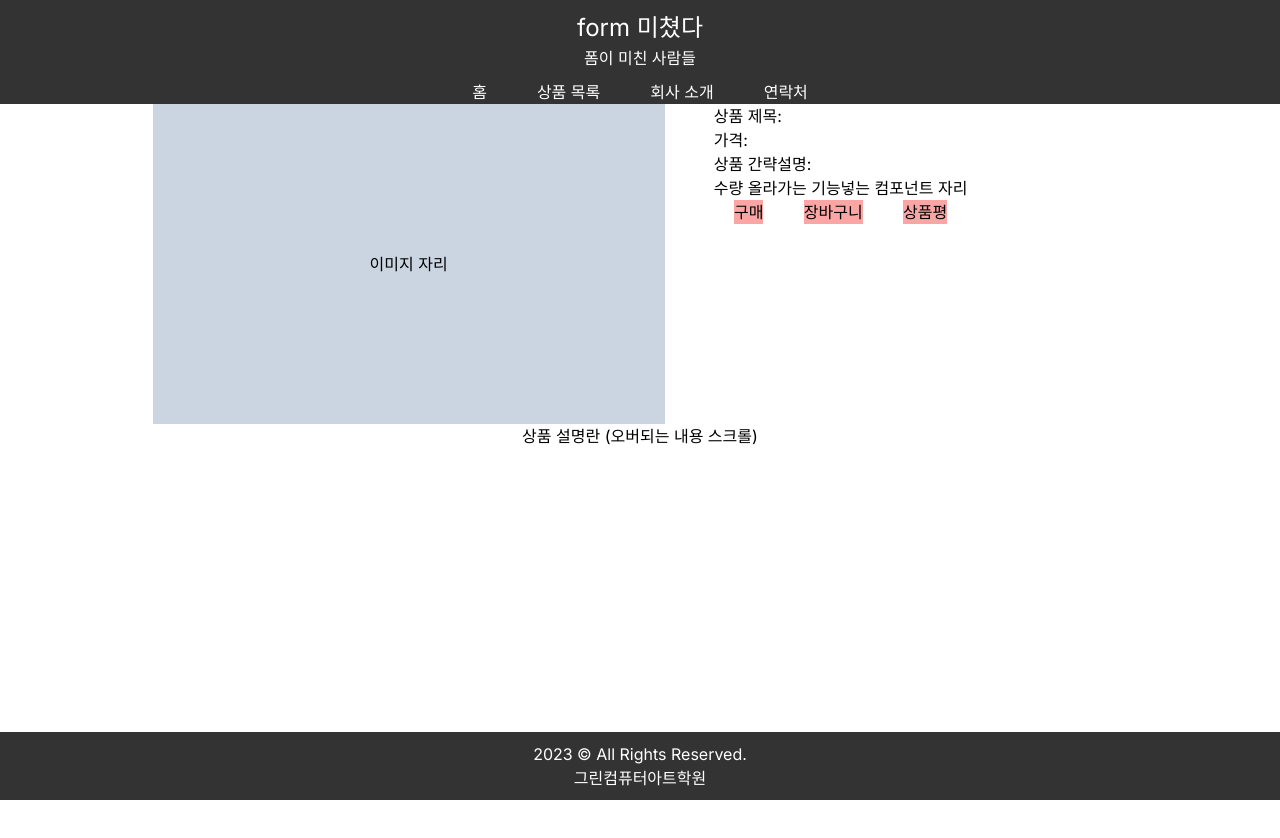
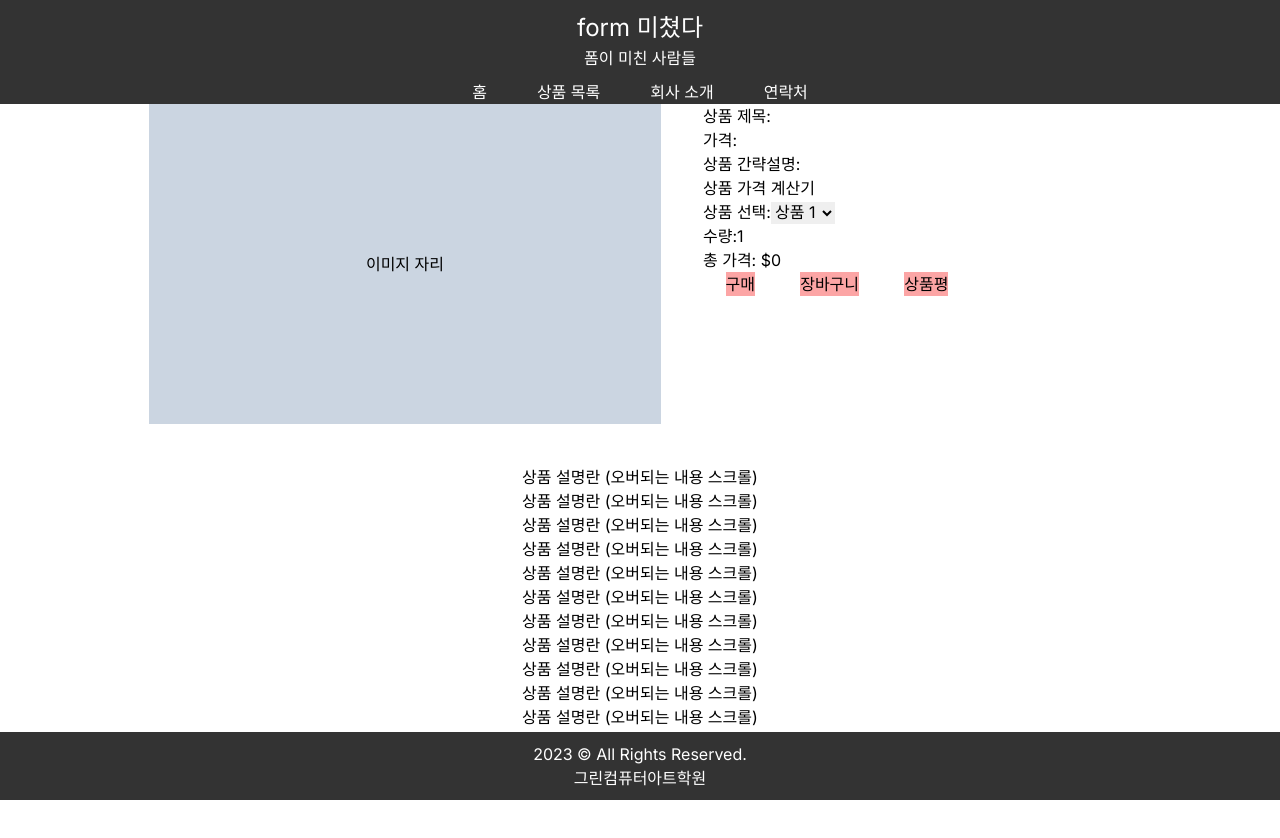
Before and after one commit to KDT-IaaS-Class-One-Group/KDT-IaaS-4team-ERP, a Next.js app: page /product in a window 1280 px wide. Shown: the top 838 px of the page. Built offline with nearby package versions, Linux system fonts and the light colour scheme.

Commit message:
feat: 상품 수량 올려주는 기능 추가

```diff
--- /dev/null
+++ b/src/app/components/Product/pricecalculator.tsx
@@ -0,0 +1,68 @@
+import React, { useState } from 'react';
+
+interface ProductDatabase {
+  [key: string]: number;
+}
+
+const ProductPriceCalculator: React.FC = () => {
+  const [productName, setProductName] = useState<string>('product1');
+  const [quantity, setQuantity] = useState<number>(1);
+  const [totalPrice, setTotalPrice] = useState<number | string>(0);
+
+  const productDatabase: ProductDatabase = {
+    'product1': 50,
+    'product2': 100,
+    // 다른 상품들...
+  };
+
+  const handleQuantityChange = (e: React.ChangeEvent<HTMLInputElement>) => {
+    const newQuantity = parseInt(e.target.value, 10);
+
+    if (!isNaN(newQuantity)) {
+      setQuantity(newQuantity);
+      updateTotalPrice(productName, newQuantity);
+    } else {
+      // 유효하지 않은 입력일 경우 에러 메시지 출력
+      setTotalPrice('유효하지 않은 입력입니다.');
+    }
+  };
+
+  const handleProductChange = (e: React.ChangeEvent<HTMLSelectElement>) => {
+    const newProduct = e.target.value;
+    setProductName(newProduct);
+    updateTotalPrice(newProduct, quantity);
+  };
+
+  const updateTotalPrice = (product: string, quantity: number) => {
+    const productPrice = productDatabase[product];
+
+    if (!isNaN(quantity) && productPrice !== undefined) {
+      // 가격과 수량을 곱하여 새로운 가격을 계산
+      const newTotalPrice = productPrice * quantity;
+      setTotalPrice(newTotalPrice);
+    } else {
+      // 상품이 존재하지 않거나 수량이 유효하지 않을 경우 에러 메시지 출력
+      setTotalPrice('유효하지 않은 입력입니다.');
+    }
+  };
+
+  return (
+    <div>
+      <h1>상품 가격 계산기</h1>
+
+      <label htmlFor="productName">상품 선택:</label>
+      <select id="productName" value={productName} onChange={handleProductChange}>
+        <option value="product1">상품 1</option>
+        <option value="product2">상품 2</option>
+      </select>
+        {/* 다른 상품들... */}
+      <br></br>
+      <label htmlFor="quantity">수량:</label>
+      <input type="number" id="quantity" value={quantity} min={1} onChange={handleQuantityChange} />
+
+      <p>총 가격: ${totalPrice}</p>
+    </div>
+  );
+};
+
+export default ProductPriceCalculator;
--- a/src/app/components/Product/productdetail.tsx
+++ b/src/app/components/Product/productdetail.tsx
@@ -1,3 +1,5 @@
+import ProductPriceCalculator from './pricecalculator'
+
 import React from "react";
 import styles from "./style/productdetail.module.css";
 import { ProductDetail } from "./types";
@@ -22,7 +24,7 @@ const ProductDetail: React.FC<ProductDetailProps> = ({ productdetail }) => {
           {/* {productdetail.Price} */}
           <p>상품 간략설명: </p>
           {/* {productdetail.Summary} */}
-          <div>수량 올라가는 기능넣는 컴포넌트 자리</div>
+          <ProductPriceCalculator/>
           <div className="flex justify-around">
             {/* 링크로 바꿔야되나? */}
             <button className="bg-red-300">구매</button>
@@ -32,8 +34,22 @@ const ProductDetail: React.FC<ProductDetailProps> = ({ productdetail }) => {
         </div>
       </div>
 
-      <div className="w-4/5 flex justify-center items-center">
-        상품 설명란 (오버되는 내용 스크롤)
+      <div className="w-4/5 h-1/3 mt-10 flex justify-center items-center overflow-y-scroll">
+        상품 설명란 (오버되는 내용 스크롤)<br></br>
+        상품 설명란 (오버되는 내용 스크롤)<br></br>
+        상품 설명란 (오버되는 내용 스크롤)<br></br>
+        상품 설명란 (오버되는 내용 스크롤)<br></br>
+        상품 설명란 (오버되는 내용 스크롤)<br></br>
+        상품 설명란 (오버되는 내용 스크롤)<br></br>
+        상품 설명란 (오버되는 내용 스크롤)<br></br>
+        상품 설명란 (오버되는 내용 스크롤)<br></br>
+        상품 설명란 (오버되는 내용 스크롤)<br></br>
+        상품 설명란 (오버되는 내용 스크롤)<br></br>
+        상품 설명란 (오버되는 내용 스크롤)<br></br>
+        상품 설명란 (오버되는 내용 스크롤)<br></br>
+        상품 설명란 (오버되는 내용 스크롤)<br></br>
+        상품 설명란 (오버되는 내용 스크롤)<br></br>
+        상품 설명란 (오버되는 내용 스크롤)<br></br>
         {/* {productdetail.Detail} */}
       </div>
     </div>
```
